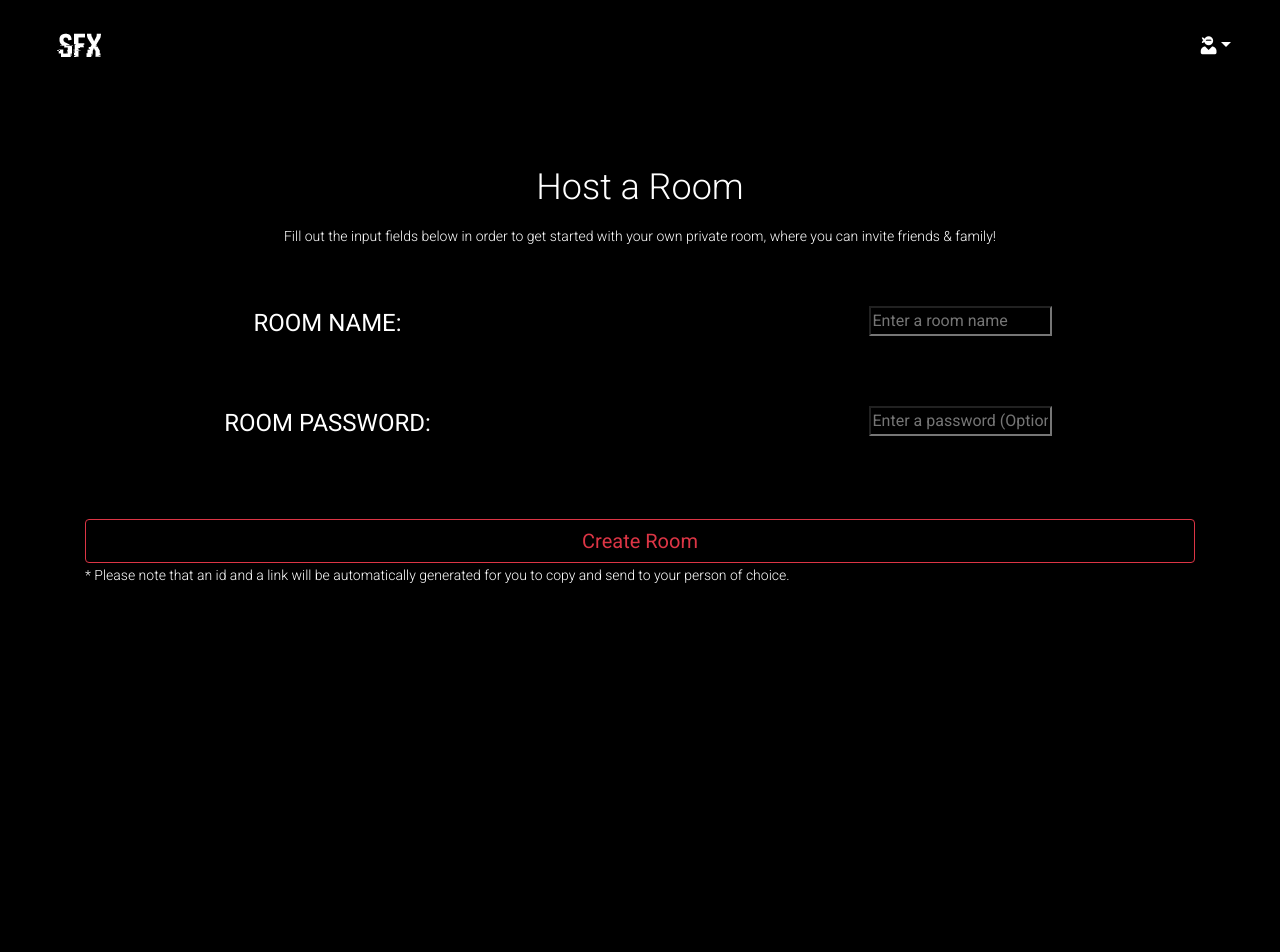
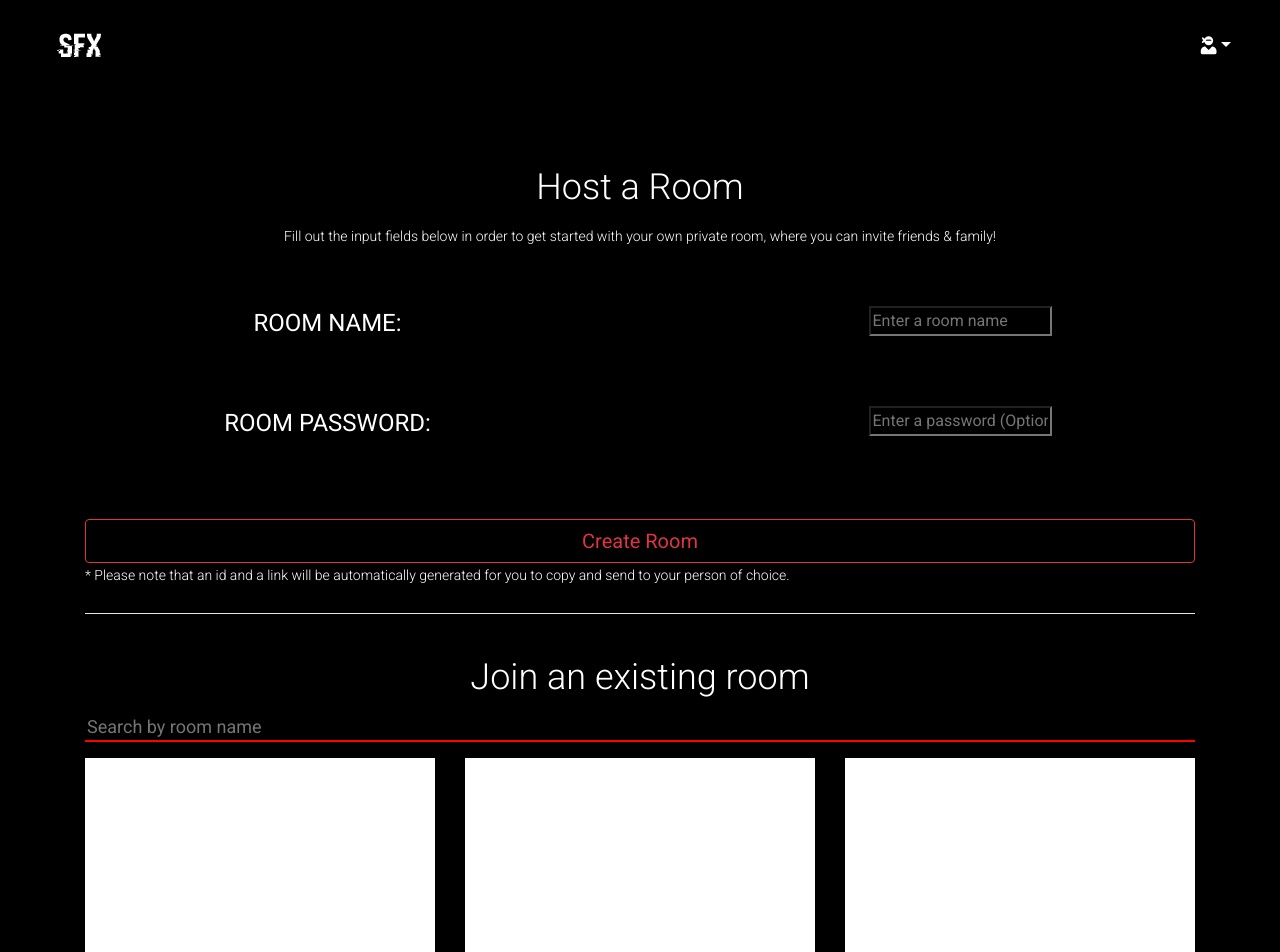
Before and after one commit to keekscodes/shareflixx, a React (Create React App) app in the folder client/: page /room in a window 1280 px wide. Shown: the top 952 px of the page. Before the commit the page ends 800 px from the top, so only its background shows below. Built offline with nearby package versions, Linux system fonts and the light colour scheme; the HTML template or start-up script is replaced by a standard one.

Commit message:
fixed navigation username and added existing room mock up on room route

```diff
--- a/client/src/App.css
+++ b/client/src/App.css
@@ -754,3 +754,27 @@ a.btn-goback:hover {
     vertical-align: center;
     font-size: 24px;
 }
+
+
+
+.border-color {
+    background-color: white;
+    height: 100px;
+    width: 300px;
+}
+
+
+.red {
+    height: 200px;
+    width: 350px;
+    background-color: white;
+}
+
+#room-search {
+    border: none;
+    border-bottom: 2px solid red;
+    width: 100%;
+    background: transparent;
+    color: white;
+    font-size: 18px;
+}
--- a/client/src/components/Navigation/index.js
+++ b/client/src/components/Navigation/index.js
@@ -36,7 +36,7 @@ class Navigation extends Component {
   render() {
     // const {pathname} = window.location;
     // console.log("DATA -> ",this.state.user);
-    const {image} = this.state.user;
+    const {image, username} = this.state.user;
     let token = sessionStorage.getItem("token");
     return (
       <div className="navbar navbar-expand-lg">
@@ -63,7 +63,7 @@ class Navigation extends Component {
               <div className="dropdown-menu dropdown-menu-right" aria-labelledby="navbarDropdown">
                 {/*<span className="dropdown-item">Welcome, {this.props.username ? this.props.username : "User"}</span>*/}
                 <img id="profileImage" className="mb-2" src={image ? `${image}` : "https://cdn0.iconfinder.com/data/icons/cyptocurrency-line/32/anonymouscryptocurrency_crypto_people-512.png"} alt="" height="50px" width="auto"/>
-                <span className="dropdown-item">{this.props.children || "Welcome, User"}</span>
+                <span className="dropdown-item">{username || "Welcome, User"}</span>
                 <a href="/" className="dropdown-item upper">Home</a>
                 <a className="dropdown-item upper" href="/profile">
                   Account
--- a/client/src/components/pages/Authorization.js
+++ b/client/src/components/pages/Authorization.js
@@ -146,7 +146,7 @@ class Authorization extends Component {
           <div className="form">
             {this.state.active ? (
               this.state.loggedIn ?
-                (<Redirect to={{pathname: "/show", state: {username: username}}}/>) : (
+                (<Redirect to={{pathname: "/room", state: {username: username}}}/>) : (
                   <LoginForm
                     spinner={spinner}
                     active={active}
--- a/client/src/components/pages/Room.js
+++ b/client/src/components/pages/Room.js
@@ -42,6 +42,26 @@ class Room extends Component {
               <p>* Please note that an id and a link will be automatically generated for you to copy and send to your person of choice.</p>
             </div>
           </div>
+        <hr style={{background: "white"}}/>
+          <div className="row text-center">
+            <div className="col-md">
+              <h2>Join an existing room</h2>
+            </div>
+          </div>
+          <div className="row">
+            <div className="col-md-12">
+              <input type="text" placeholder="Search by room name" className="mb-3" id="room-search"/>
+            </div>
+            <div className="col-md-4">
+              <div className="red"></div>
+            </div>
+            <div className="col-md-4">
+              <div className="red"></div>
+            </div>
+            <div className="col-md-4">
+              <div className="red"></div>
+            </div>
+          </div>
         </div>
       </div>
     );
```
